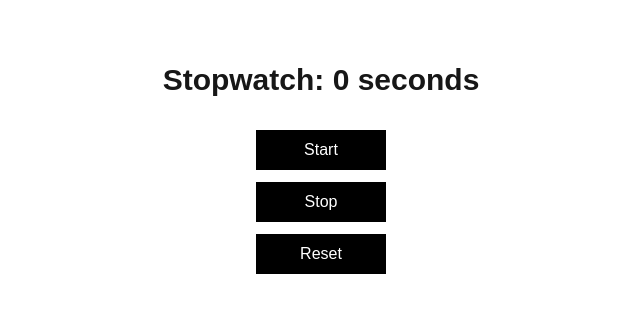
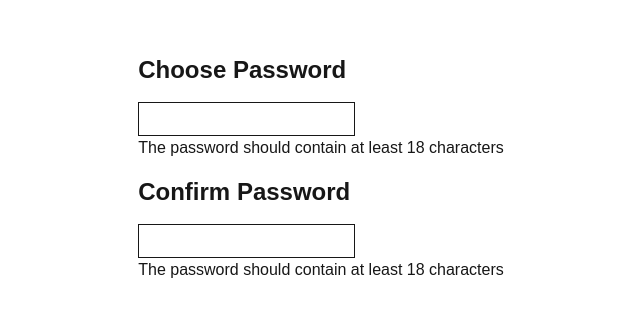
Before and after one commit to Bhawna0034/Next.js-React-Revision, a Next.js app: page / in a window 1280 px wide. Shown: the part 232-546 px from the top of the page, without its empty margins (319-959 px from the left). Built offline with nearby package versions, Linux system fonts and the light colour scheme.

Commit message:
useId() Hook

```diff
--- /dev/null
+++ b/src/app/components/useId/PasswordId.js
@@ -0,0 +1,25 @@
+"use client"
+import React, { useId } from 'react'
+
+const PasswordId = () => {
+  return (
+    <div className='flex flex-col gap-y-4 '>
+      <h2 className='text-2xl font-bold'>Choose Password</h2>
+      <PasswordField />
+      <h2 className='text-2xl font-bold'>Confirm Password</h2>
+      <PasswordField />
+    </div>
+  )
+}
+
+export const PasswordField = () => {
+    const passwordId = useId();
+    return(
+        <div>
+            <input type='password' className="border p-1 outline-none" aria-describedby={passwordId}/>
+            <p id={passwordId}>The password should contain at least 18 characters</p>
+        </div>
+    )
+}
+
+export default PasswordId
--- /dev/null
+++ b/src/app/components/useRef/GetRef.js
@@ -0,0 +1,20 @@
+import React, { useRef } from "react";
+
+const GetRef = () => {
+  const inputRef = useRef(null);
+  return (
+    <div>
+      <Input ref={inputRef} placeholder="Type Here" />
+      <button onClick={() => inputRef.current.focus()}>
+        Focus Input Button
+      </button>
+    </div>
+  );
+};
+
+
+export const Input = (props) => {
+    return <input {...props} />
+
+}
+export default GetRef;
--- a/src/app/page.js
+++ b/src/app/page.js
@@ -1,12 +1,13 @@
+"use client"
 import Image from "next/image";
-import CounterRef from "./components/useRef/CounterRef";
-import Stopwatch from "./components/useRef/Stopwatch";
+import GetRef from "./components/useRef/GetRef";
+import PasswordId from "./components/useId/PasswordId";
 
 export default function Home() {
   const isLoggedIn = true;
   return (
     <main className="flex items-center justify-center h-lvh">
-     <Stopwatch />
+     <PasswordId />
     </main>
   );
 }
```
